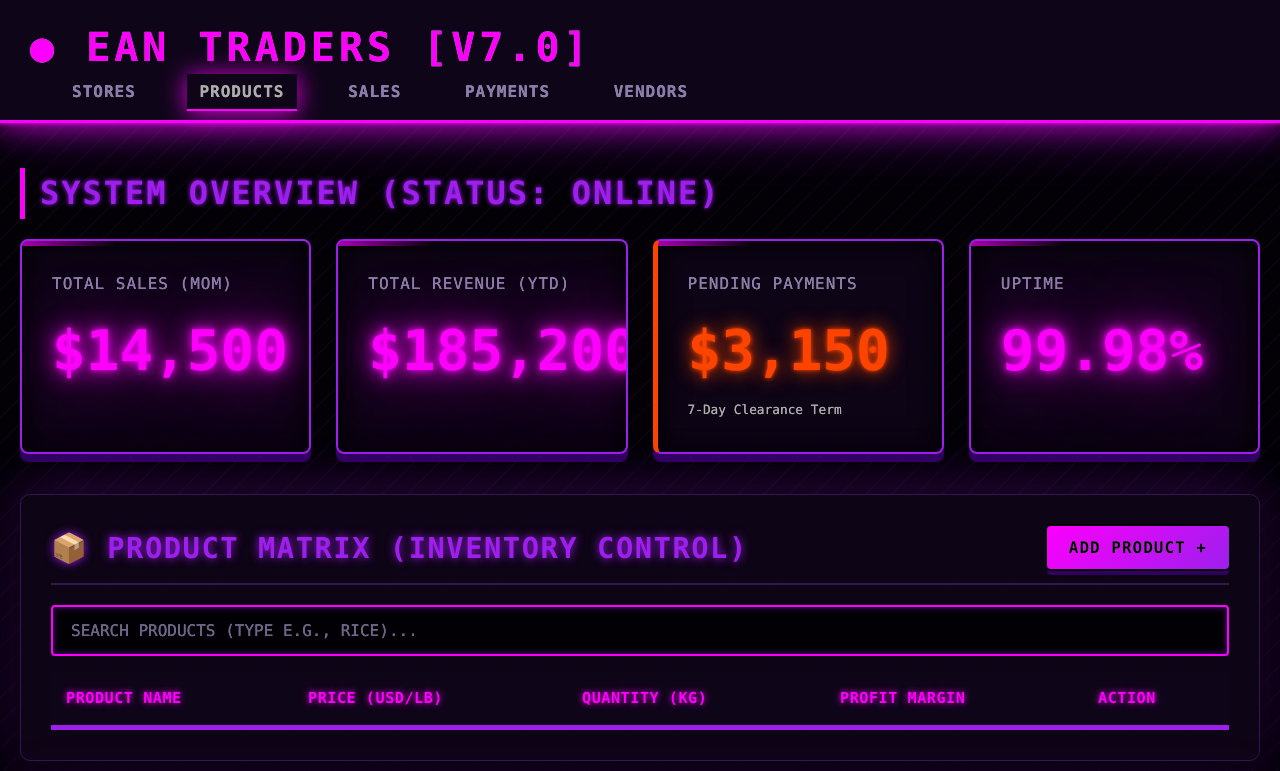
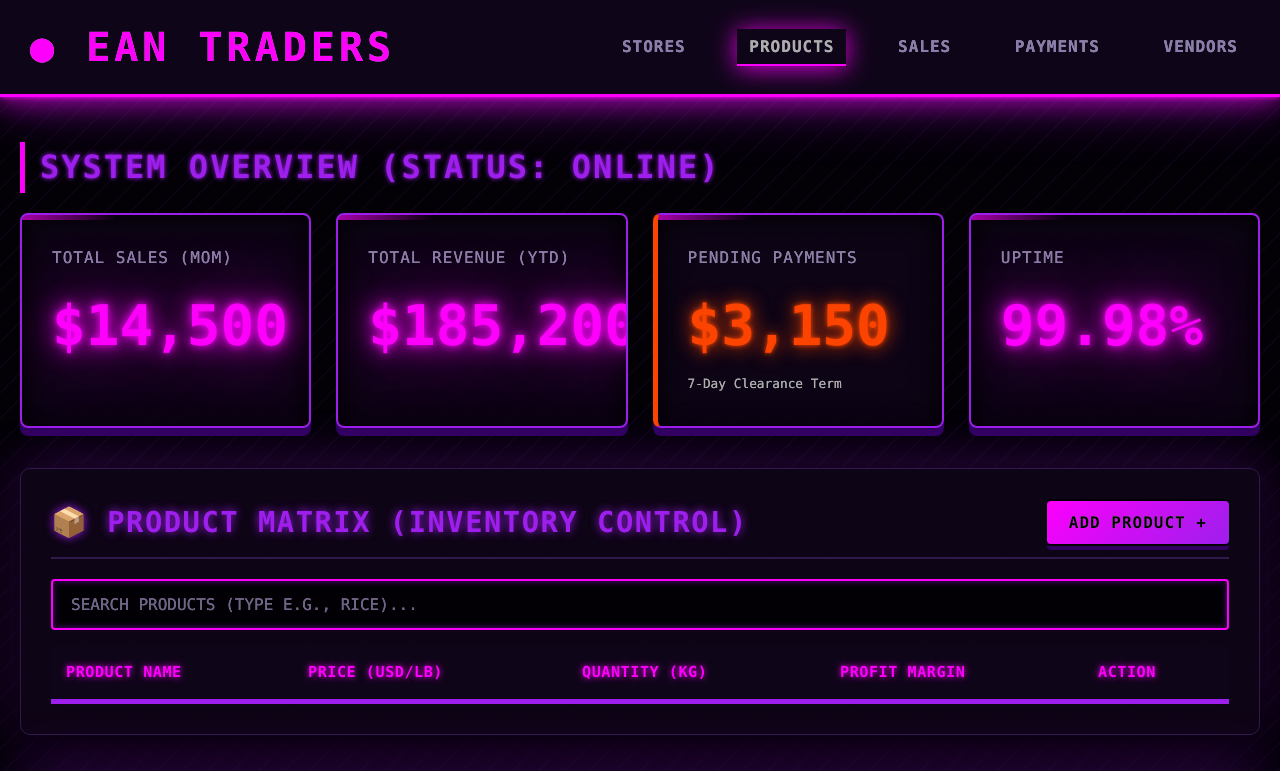
Before and after one commit to TechnoStudent199/Ean-Traders, a plain HTML site: page index.html in a window 1280 px wide. Shown: the top 771 px of the page. Drawn offline with Linux system fonts and the light colour scheme.

Commit message:
index.html

```diff
--- a/index.html
+++ b/index.html
@@ -621,7 +621,7 @@
     <header>
         <div class="logo">
             <span class="grain-icon">&#9679;</span>
-            <span class="brand-name">EAN TRADERS [V7.0]</span>
+            <span class="brand-name">EAN TRADERS </span>
         </div>
         <nav>
             <a href="#stores" class="app-nav-link">STORES</a>
```
